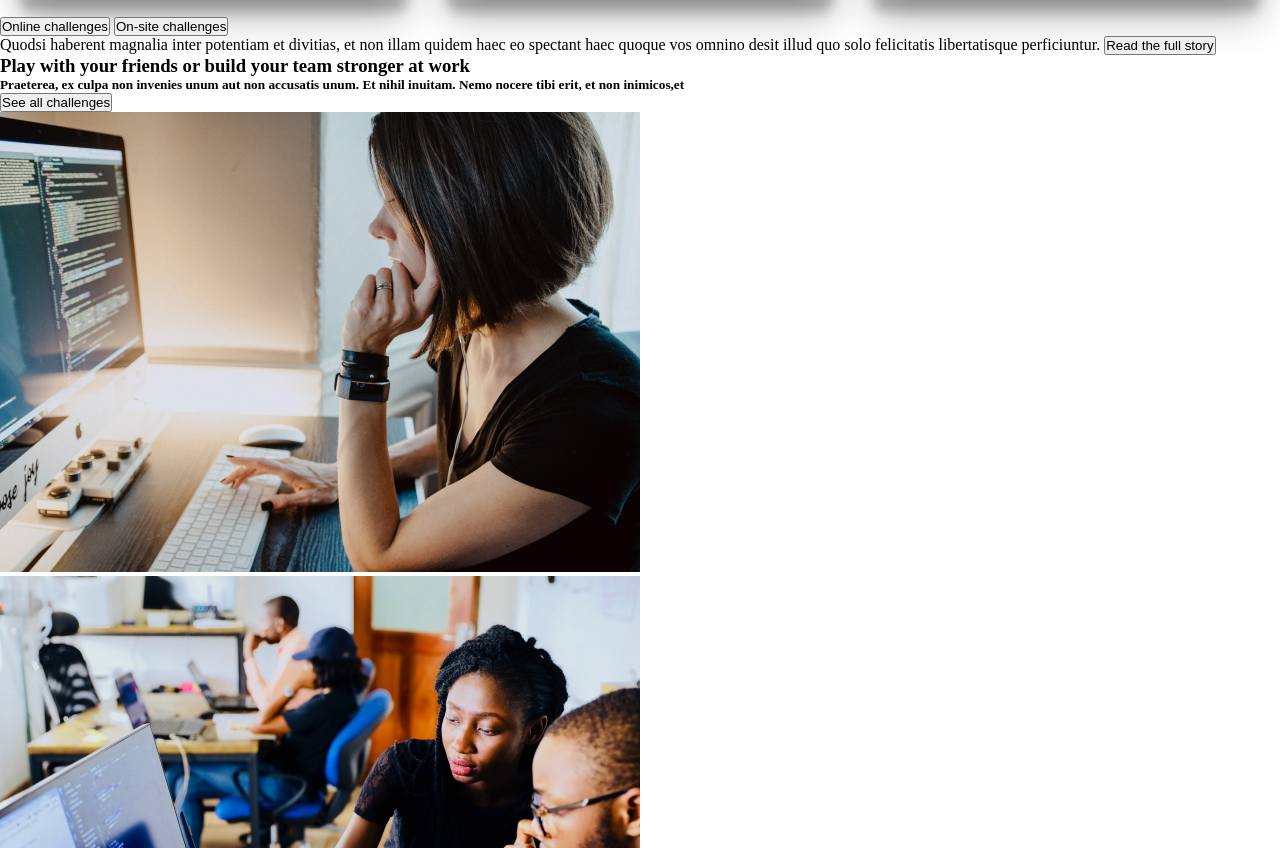
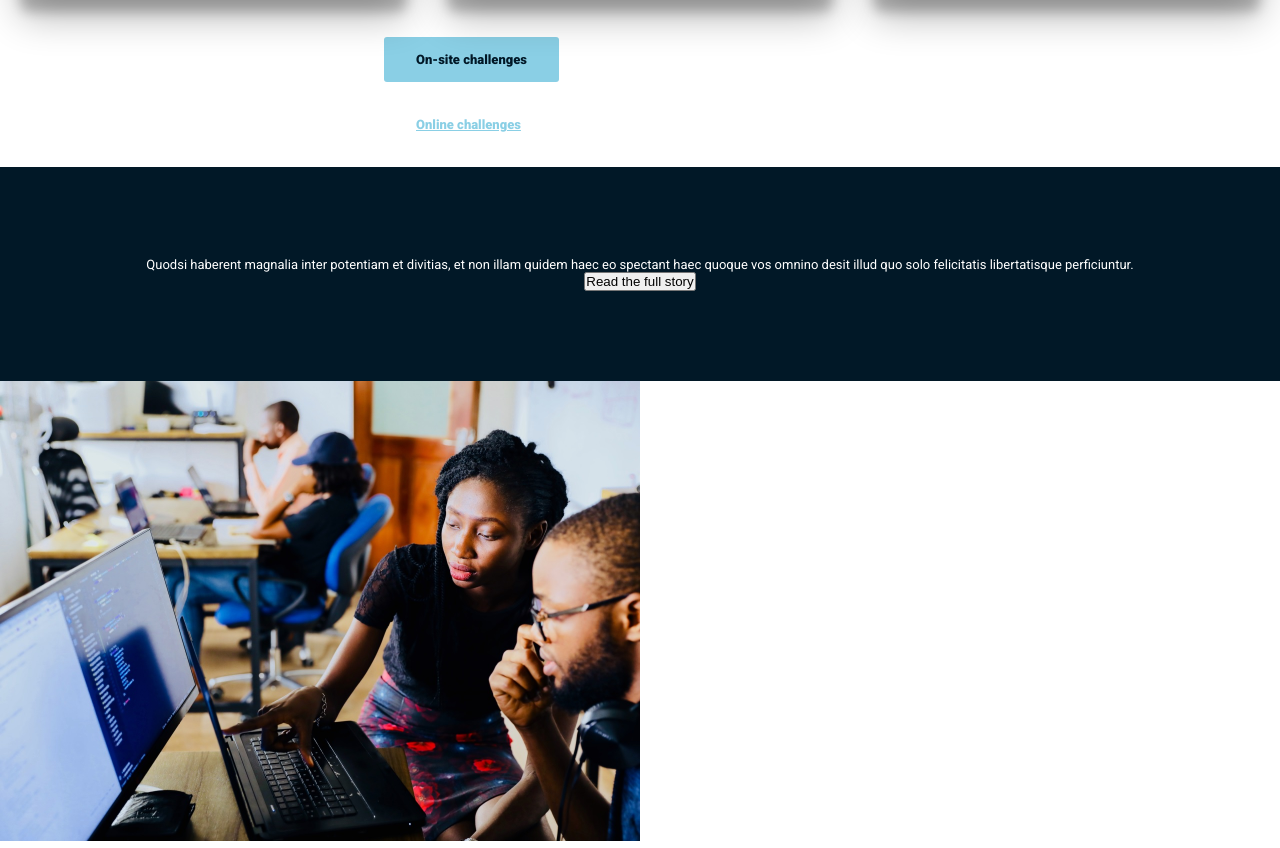
Before and after one commit to Willi86/Escape-Room, a plain HTML site: page index.html in a window 1280 px wide. Shown: the part 935-1783 px from the top of the page. Drawn offline with Linux system fonts and the light colour scheme.

Commit message:
changed some of the buttons  and i really don't remember

```diff
--- a/index.html
+++ b/index.html
@@ -199,11 +199,12 @@
       </figure>
     </div>
   </div>
-    <button>Online challenges</button>
 
-    <button>On-site challenges</button>
-    <section>
-      <article>
+
+    <button class="middle-p-btn">On-site challenges</button>
+    <button class="middle-p-btn2" >Online challenges</button>
+    <section class="blue-sec">
+      <article class="blue-Article">
         Quodsi haberent magnalia inter potentiam et divitias, et non illam
         quidem haec eo spectant haec quoque vos omnino desit illud quo solo
         felicitatis libertatisque perficiuntur.
@@ -212,6 +213,9 @@
       </article>
     </section>
     <section>
+      <figure>
+        <img src="First-Computer.jpg" width="640" hight="460" />
+      </figure>
       <article>
         <h3>Play with your friends or build your team stronger at work</h3>
         <h5>
@@ -220,13 +224,11 @@
         </h5>
         <button>See all challenges</button>
 
-        <figure>
-          <img src="Second-Computer.jpg" width="640" hight="460" />
-        </figure>
+
       </article>
       <article>
         <figure>
-          <img src="First-Computer.jpg" width="640" hight="460" />
+          <img src="Second-Computer.jpg" width="640" hight="460" />
         </figure>
         <h3>Play online or visit our venue for one of our 25 escape rooms</h3>
         <h5>
--- a/style.css
+++ b/style.css
@@ -130,7 +130,7 @@ li {
     left: 60px;
     margin: 40px;
 }
-.header-btn2 {
+.header-btn2,.middle-p-btn {
     font-family: Roboto;
 
     background-color: #8acfe5;
@@ -146,7 +146,7 @@ li {
     margin:1px 2px;
     /*box-shadow: rgba(0, 0, 0, 0.3) 0px 19px 38px, rgba(0, 0, 0, 0.22) 0px 15px 12px;*/
 }
-.header-btn{
+.header-btn,.middle-p-btn2 {
     font-family: Roboto;
     background: none;
     border: none;
@@ -159,9 +159,40 @@ li {
     font-weight: 800;
     border-radius: 3px;
     margin: 4px 2px;
+}
+
+.middle-p-btn,.middle-p-btn2 {
+    margin-top: 20px;
+    display: block;
+    margin-left: 30%;
+}
+.blue-sec{
+    background-color: #011827;
+    color: #ffffff;
+    padding: 90px;
+    margin-top: 20px;
+   margin-block-end: 0;
+}
+.blue-Article{
+
+    display: flex;
+    flex-direction: column;
+    justify-content: center;
+    align-items: center;
+    width: 100%;
+    height: 100%;
+    color: #ffffff;
+    font-style: normal;
+    font-weight: 400;
+    font-size: 13px;
+    text-align: center;
+    font-family: "Roboto";
+}
 
 
-}
+
+
+
 .second-aside{
     display:none;
 }
@@ -314,7 +345,7 @@ li {
     }
 }
 
-@media screen and (min-width: 600px) {
+@media screen and (min-width: 400px) {
     .button-menu {
         display: none;
     }
```
